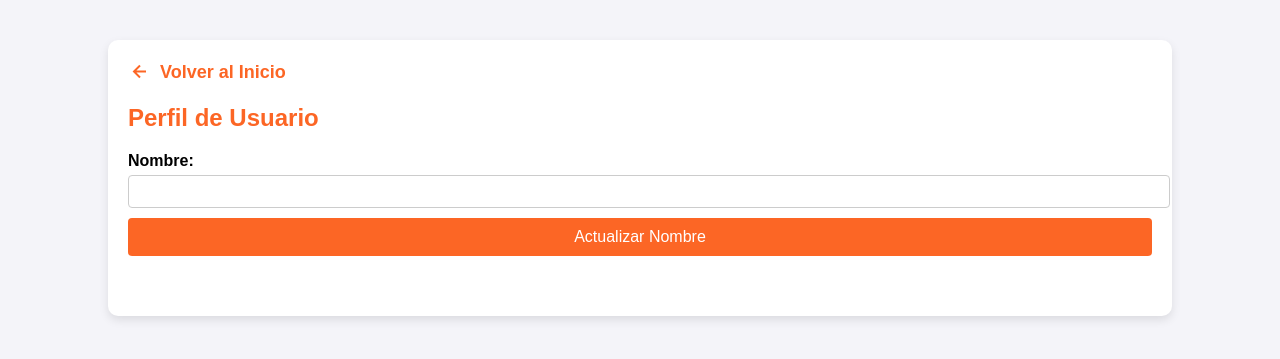
After one commit to MrLequi/PCGateway, a PHP site: page /pages/perfil.php in a window 1280 px wide. The commit adds this page. Shown: the top 359 px of the page. Run offline with PHP 8.4, Linux system fonts and the light colour scheme.

Commit message:
user management (1.2)

```diff
--- /dev/null
+++ b/assets/css/pages/perfil.css
@@ -0,0 +1,205 @@
+/* Estilos generales */
+body {
+    font-family: 'Arial', sans-serif;
+    background-color: #f4f4f9;
+    margin: 0;
+    padding: 0;
+}
+
+main {
+    width: 80%;
+    margin: 40px auto;
+    padding: 20px;
+    background-color: #fff;
+    border-radius: 10px;
+    box-shadow: 0px 4px 10px rgba(0, 0, 0, 0.1);
+}
+
+h2, h3 {
+    color: #fc6625;
+    font-size: 24px;
+    margin-bottom: 20px;
+}
+
+/* Estilo para el formulario de actualización del perfil */
+#user-update-form {
+    display: flex;
+    flex-direction: column;
+    margin-bottom: 40px;
+}
+
+#user-update-form label {
+    font-weight: bold;
+    margin-bottom: 10px;
+}
+
+#user-update-form input[type="text"] {
+    padding: 10px;
+    margin-bottom: 20px;
+    border: 1px solid #ccc;
+    border-radius: 5px;
+}
+
+#user-update-form button {
+    background-color: #fc6625;
+    color: white;
+    padding: 10px;
+    border: none;
+    border-radius: 5px;
+    cursor: pointer;
+    font-size: 16px;
+}
+
+#user-update-form button:hover {
+    background-color: #e55b20;
+}
+
+/* Sección de administración de usuarios */
+#admin-section {
+    margin-top: 40px;
+}
+
+#admin-section button {
+    background-color: #fc6625;
+    color: white;
+    padding: 10px;
+    border: none;
+    border-radius: 5px;
+    cursor: pointer;
+    font-size: 16px;
+    margin-bottom: 20px;
+}
+
+#admin-section button:hover {
+    background-color: #e55b20;
+}
+
+/* Estilo para la tabla de usuarios */
+table {
+    width: 100%;
+    border-collapse: collapse;
+    margin-top: 20px;
+}
+
+table th, table td {
+    padding: 12px 15px;
+    text-align: left;
+    border-bottom: 1px solid #ccc;
+}
+
+table th {
+    background-color: #fc6625;
+    color: white;
+    font-size: 16px;
+}
+
+table tbody tr:nth-child(even) {
+    background-color: #f9f9f9;
+}
+
+table tbody tr:hover {
+    background-color: #f1f1f1;
+}
+
+table select {
+    padding: 5px;
+    border-radius: 5px;
+    border: 1px solid #ccc;
+    font-size: 14px;
+}
+
+/* Estilo para el botón de eliminar usuario */
+table button {
+    background-color: #e74c3c;
+    color: white;
+    padding: 5px 10px;
+    border: none;
+    border-radius: 5px;
+    cursor: pointer;
+    font-size: 14px;
+}
+
+table button:hover {
+    background-color: #c0392b;
+}
+
+#user-list {
+    margin-top: 20px;
+    display: none;
+}
+
+#user-list tbody tr td:last-child {
+    text-align: center;
+}
+
+#back-to-home {
+    display: flex;
+    align-items: center;
+    text-decoration: none;
+    color: #fc6625;
+    font-size: 18px;
+    font-weight: bold;
+    margin-bottom: 20px;
+}
+
+#back-to-home i {
+    font-size: 24px;
+    margin-right: 8px;
+}
+
+#back-to-home:hover {
+    color: #e55b20;
+}
+
+#icons-section {
+    margin-top: 20px;
+}
+
+#icons-section a {
+    text-decoration: none;
+    color: #fc6625;
+    font-size: 24px;
+    margin-right: 15px;
+    display: inline-flex;
+    align-items: center;
+    transition: color 0.3s ease;
+}
+
+#icons-section a:hover {
+    color: #333;
+}
+
+#icons-section i {
+    margin-right: 8px;
+}
+
+#user-update-form {
+    margin-top: 20px;
+}
+
+#user-update-form label {
+    display: block;
+    margin-bottom: 5px;
+}
+
+#user-update-form input[type="text"] {
+    width: 100%;
+    padding: 8px;
+    margin-bottom: 10px;
+    border: 1px solid #ccc;
+    border-radius: 4px;
+}
+
+#user-update-form button {
+    padding: 10px 15px;
+    background-color: #fc6625;
+    color: white;
+    border: none;
+    border-radius: 4px;
+    cursor: pointer;
+    font-size: 16px;
+}
+
+#user-update-form button:hover {
+    background-color: #e54e2b;
+}
--- /dev/null
+++ b/assets/js/perfil.js
@@ -0,0 +1,128 @@
+document.addEventListener('DOMContentLoaded', function () {
+    // Obtener los detalles del usuario autenticado
+    fetch('/pcgateway/php/user_management.php?action=getUserData')
+        .then(response => response.json())
+        .then(data => {
+            if (data.success) {
+                // Mostrar los datos del usuario
+                document.getElementById('user-details').innerHTML = `
+                    <p><strong>Nombre:</strong> ${data.user.nombre}</p>
+                    <p><strong>Email:</strong> ${data.user.email}</p>
+                    <p><strong>Rol:</strong> ${data.user.rol}</p>
+                `;
+                document.getElementById('nombre').value = data.user.nombre;
+
+                // Si es Admin, mostrar la sección de administración de usuarios
+                if (data.user.rol === 'Admin') {
+                    document.getElementById('admin-section').style.display = 'block';
+
+                    // Agregar evento al botón "Mostrar Usuarios"
+                    document.getElementById('mostrar-usuarios-btn').addEventListener('click', function() {
+                        cargarUsuarios();
+                        document.getElementById('user-list').style.display = 'table';
+                    });
+
+                    // Mostrar los iconos de administración en la sección
+                    document.getElementById('icons-section').innerHTML = `
+                        <a href="/pcgateway/pages/configuracion.html"><i class="bx bx-cog"></i> Configuración</a>
+                        <a href="/pcgateway/pages/productos.html"><i class="bx bxs-package"></i> Productos</a>
+                    `;
+                    document.getElementById('icons-section').style.display = 'block';
+                } else if (data.user.rol === 'Vendedor') {
+                    // Mostrar solo el icono de productos para Vendedor
+                    document.getElementById('icons-section').innerHTML = `
+                        <a href="/pcgateway/pages/productos.html"><i class="bx bxs-package"></i> Productos</a>
+                    `;
+                    document.getElementById('icons-section').style.display = 'block';
+                }
+            }
+        });
+
+    // Actualizar el nombre del usuario
+    document.getElementById('user-update-form').addEventListener('submit', function (e) {
+        e.preventDefault();
+        const nombre = document.getElementById('nombre').value;
+
+        fetch('/pcgateway/php/user_management.php?action=updateName', {
+            method: 'POST',
+            headers: {
+                'Content-Type': 'application/json',
+            },
+            body: JSON.stringify({ nombre: nombre }),
+        })
+        .then(response => response.json())
+        .then(data => {
+            if (data.success) {
+                alert('Nombre actualizado exitosamente');
+                location.reload();
+            }
+        });
+    });
+});
+
+// Función para cargar la lista de usuarios
+function cargarUsuarios() {
+    fetch('/pcgateway/php/user_management.php?action=getAllUsers')
+        .then(response => response.json())
+        .then(data => {
+            if (data.success) {
+                const userList = document.getElementById('user-list').querySelector('tbody');
+                userList.innerHTML = ''; // Limpiar lista de usuarios
+
+                data.users.forEach(user => {
+                    userList.innerHTML += `
+                        <tr>
+                            <td>${user.nombre}</td>
+                            <td>${user.email}</td>
+                            <td>
+                                <select data-user-id="${user.id}" onchange="cambiarRol(this)">
+                                    <option value="Usuario" ${user.rol === 'Usuario' ? 'selected' : ''}>Usuario</option>
+                                    <option value="Vendedor" ${user.rol === 'Vendedor' ? 'selected' : ''}>Vendedor</option>
+                                    <option value="Admin" ${user.rol === 'Admin' ? 'selected' : ''}>Admin</option>
+                                </select>
+                            </td>
+                            <td><button onclick="eliminarUsuario(${user.id})">Eliminar</button></td>
+                        </tr>
+                    `;
+                });
+            }
+        });
+}
+
+// Función para cambiar el rol de un usuario
+function cambiarRol(selectElement) {
+    const userId = selectElement.getAttribute('data-user-id');
+    const nuevoRol = selectElement.value;
+
+    fetch('/pcgateway/php/user_management.php?action=updateUserRole', {
+        method: 'POST',
+        headers: {
+            'Content-Type': 'application/json',
+        },
+        body: JSON.stringify({ id: userId, rol: nuevoRol }),
+    })
+    .then(response => response.json())
+    .then(data => {
+        if (data.success) {
+            alert('Rol actualizado exitosamente');
+        }
+    });
+}
+
+// Función para eliminar un usuario
+function eliminarUsuario(userId) {
+    fetch('/pcgateway/php/user_management.php?action=deleteUser', {
+        method: 'DELETE',
+        headers: {
+            'Content-Type': 'application/json',
+        },
+        body: JSON.stringify({ id: userId }),
+    })
+    .then(response => response.json())
+    .then(data => {
+        if (data.success) {
+            alert('Usuario eliminado exitosamente');
+            cargarUsuarios();
+        }
+    });
+}
--- a/includes/header.php
+++ b/includes/header.php
@@ -1,7 +1,7 @@
 <header class="header_include">
     <div class="cont_sup">
         <div class="header_direccion">
-            <i class='bx bx-map icon'></i><p class="ibm-plex-sans-regular">Pinar, Canelones, Uruguay</p>
+            <i class='bx bx-map icon'></i><p class="ibm-plex-sans-regular">El Pinar, Canelones, Uruguay</p>
         </div>
         <div class="cont_sec">
             <i class='bx bx-map-alt icon'></i><a href="https://maps.app.goo.gl/hDpk1NXLmYH9Bu23A"><p class="ibm-plex-sans-regular">Adresses shops</p></a>
--- /dev/null
+++ b/pages/perfil.php
@@ -0,0 +1,55 @@
+<!DOCTYPE html>
+<html lang="es">
+<head>
+    <meta charset="UTF-8">
+    <meta name="viewport" content="width=device-width, initial-scale=1.0">
+    <title>Perfil del Usuario</title>
+    <link rel="stylesheet" href="/pcgateway/assets/css/pages/perfil.css">
+    <link href='https://unpkg.com/boxicons@2.1.4/css/boxicons.min.css' rel='stylesheet'>
+</head>
+<body>
+    <main>
+        <a href="/pcgateway/index.php" id="back-to-home">
+            <i class='bx bx-left-arrow-alt'></i> Volver al Inicio
+        </a>
+
+        <section>
+            <h2>Perfil de Usuario</h2>
+            <div id="user-details">
+                <!-- Datos del usuario -->
+            </div>
+
+            <form id="user-update-form">
+                <label for="nombre">Nombre:</label>
+                <input type="text" id="nombre" name="nombre">
+                <button type="submit">Actualizar Nombre</button>
+            </form>
+
+            <div id="admin-section" style="display:none;">
+                <h3>Administración de Usuarios</h3>
+                <button id="mostrar-usuarios-btn">Mostrar Usuarios</button>
+                <table id="user-list" style="display:none;">
+                    <thead>
+                        <tr>
+                            <th>Nombre</th>
+                            <th>Email</th>
+                            <th>Rol</th>
+                            <th>Acciones</th>
+                        </tr>
+                    </thead>
+                    <tbody>
+                        <!-- Aquí se cargarán usuarios -->
+                    </tbody>
+                </table>
+            </div>
+
+            <!-- Sección de iconos -->
+            <div id="icons-section" style="display:none;">
+                <!-- Los iconos se agregarán aquí por perfil.js -->
+            </div>
+        </section>
+    </main>
+
+    <script src="/pcgateway/assets/js/perfil.js"></script>
+</body>
+</html>
--- /dev/null
+++ b/php/user_management.php
@@ -0,0 +1,133 @@
+<?php
+header('Content-Type: application/json');
+session_start();
+include 'connection.php';
+
+// Obtener datos de la solicitud (puede ser GET, POST, etc.)
+$method = $_SERVER['REQUEST_METHOD'];
+
+// Verificar si el usuario está autenticado
+if (!isset($_SESSION['user_name'])) {
+    echo json_encode(['success' => false, 'message' => 'Usuario no autenticado']);
+    exit;
+}
+
+// Obtener la acción desde los parámetros GET o el cuerpo JSON (si es POST/PUT)
+$action = isset($_GET['action']) ? $_GET['action'] : null;
+$input = json_decode(file_get_contents('php://input'), true);
+
+// Seleccionar la acción a realizar
+switch ($action) {
+    case 'getUserData':
+        getUserData();
+        break;
+
+    case 'updateName':
+        updateUserName($input);
+        break;
+
+    case 'getAllUsers':
+        getAllUsers();
+        break;
+
+    case 'updateUserRole':
+        updateUserRole($input);
+        break;
+
+    case 'deleteUser':
+        deleteUser($input['id']);
+        break;
+
+    default:
+        echo json_encode(['success' => false, 'message' => 'Acción no válida']);
+        break;
+}
+
+// Función para obtener los datos del usuario autenticado
+function getUserData() {
+    global $conn;
+    $stmt = $conn->prepare('SELECT nombre, email, rol FROM usuario WHERE nombre = :nombre');
+    $stmt->bindParam(':nombre', $_SESSION['user_name']);
+    $stmt->execute();
+
+    $user = $stmt->fetch(PDO::FETCH_ASSOC);
+    if ($user) {
+        // Guardar el rol del usuario en la sesión para verificar en otras funciones
+        $_SESSION['user_role'] = $user['rol'];
+        echo json_encode(['success' => true, 'user' => $user]);
+    } else {
+        echo json_encode(['success' => false, 'message' => 'Usuario no encontrado']);
+    }
+}
+
+// Función para actualizar el nombre del usuario autenticado
+function updateUserName($input) {
+    global $conn;
+    if (isset($input['nombre'])) {
+        $nuevoNombre = trim($input['nombre']);
+        $stmt = $conn->prepare('UPDATE usuario SET nombre = :nombre WHERE nombre = :old_nombre');
+        $stmt->bindParam(':nombre', $nuevoNombre);
+        $stmt->bindParam(':old_nombre', $_SESSION['user_name']);
+
+        if ($stmt->execute()) {
+            $_SESSION['user_name'] = $nuevoNombre;
+            echo json_encode(['success' => true, 'message' => 'Nombre actualizado']);
+        } else {
+            echo json_encode(['success' => false, 'message' => 'Error al actualizar nombre']);
+        }
+    } else {
+        echo json_encode(['success' => false, 'message' => 'Nombre no proporcionado']);
+    }
+}
+
+// Función para obtener la lista de todos los usuarios (solo para administradores)
+function getAllUsers() {
+    global $conn;
+    if ($_SESSION['user_role'] === 'Admin') {
+        $stmt = $conn->prepare('SELECT id, nombre, email, rol FROM usuario');
+        $stmt->execute();
+        $users = $stmt->fetchAll(PDO::FETCH_ASSOC);
+        echo json_encode(['success' => true, 'users' => $users]);
+    } else {
+        echo json_encode(['success' => false, 'message' => 'No autorizado']);
+    }
+}
+
+// Función para actualizar el rol de un usuario (solo para administradores)
+function updateUserRole($input) {
+    global $conn;
+    if ($_SESSION['user_role'] === 'Admin' && isset($input['id']) && isset($input['rol'])) {
+        $userId = $input['id'];
+        $nuevoRol = $input['rol'];
+
+        $stmt = $conn->prepare('UPDATE usuario SET rol = :rol WHERE id = :id');
+        $stmt->bindParam(':rol', $nuevoRol);
+        $stmt->bindParam(':id', $userId);
+
+        if ($stmt->execute()) {
+            echo json_encode(['success' => true, 'message' => 'Rol actualizado']);
+        } else {
+            echo json_encode(['success' => false, 'message' => 'Error al actualizar rol']);
+        }
+    } else {
+        echo json_encode(['success' => false, 'message' => 'No autorizado o datos incompletos']);
+    }
+}
+
+// Función para eliminar un usuario (solo para administradores)
+function deleteUser($userId) {
+    global $conn;
+    if ($_SESSION['user_role'] === 'Admin') {
+        $stmt = $conn->prepare('DELETE FROM usuario WHERE id = :id');
+        $stmt->bindParam(':id', $userId);
+
+        if ($stmt->execute()) {
+            echo json_encode(['success' => true, 'message' => 'Usuario eliminado']);
+        } else {
+            echo json_encode(['success' => false, 'message' => 'Error al eliminar usuario']);
+        }
+    } else {
+        echo json_encode(['success' => false, 'message' => 'No autorizado']);
+    }
+}
+?>
```
Also changed, not shown: assets/js/header.js (+20 -48 lines), php/error_log.txt (+48 -0 lines).
